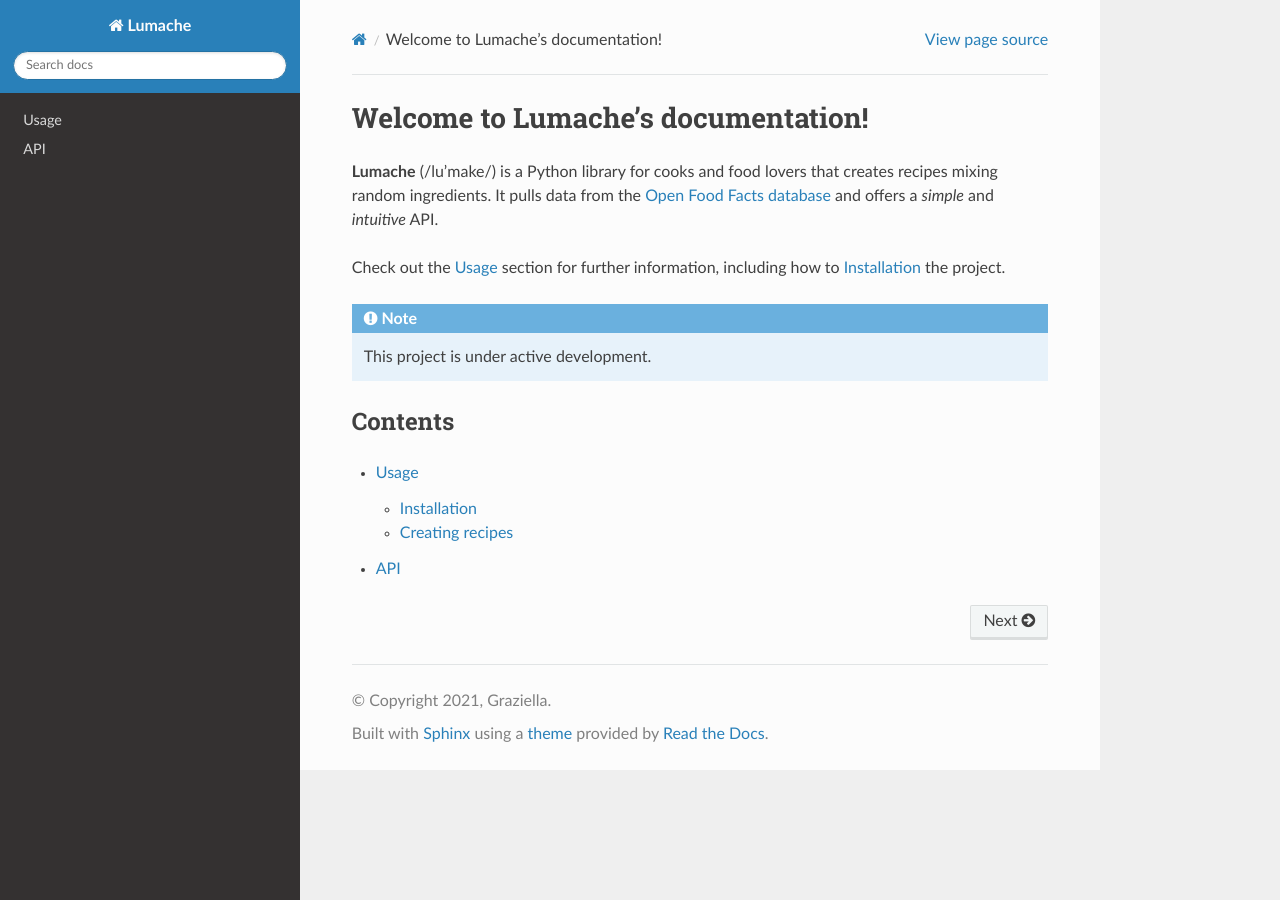
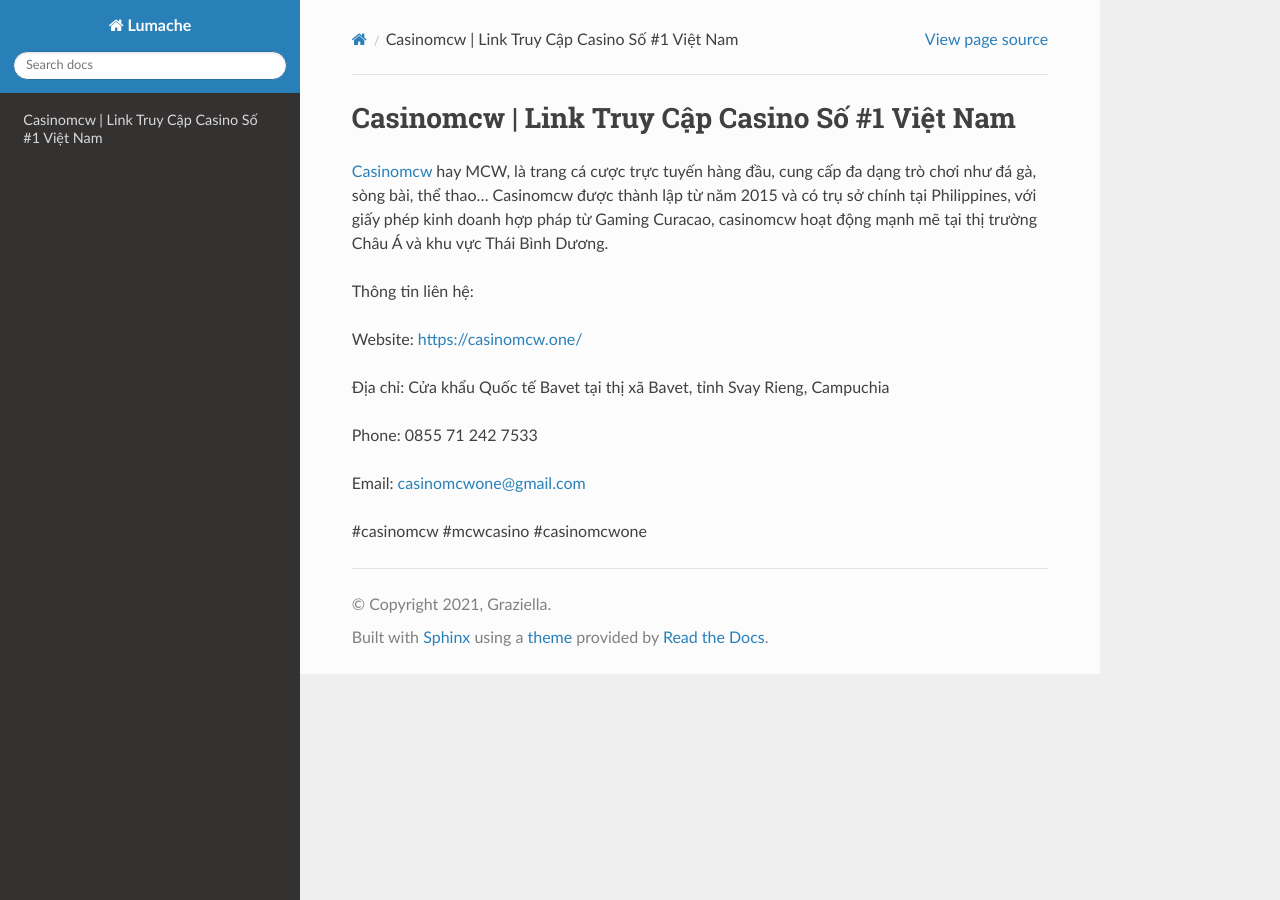
Before and after one commit to antonniotrombeta/casinomcwone, a Sphinx documentation site: the page built from docs/source/index.rst, in a window 1280 px wide. Built offline with Sphinx 7.4.7 and the Read the Docs theme 3.1.0, drawn with Linux system fonts in a browser that asks for light colours.

Commit message:
Update index.rst

```diff
--- a/docs/source/index.rst
+++ b/docs/source/index.rst
@@ -1,22 +1,16 @@
-Welcome to Lumache's documentation!
+Casinomcw | Link Truy Cập Casino Số #1 Việt Nam
 ===================================
 
-**Lumache** (/lu'make/) is a Python library for cooks and food lovers
-that creates recipes mixing random ingredients.
-It pulls data from the `Open Food Facts database <https://world.openfoodfacts.org/>`_
-and offers a *simple* and *intuitive* API.
+`Casinomcw <https://casinomcw.one/>`_ hay MCW, là trang cá cược trực tuyến hàng đầu, cung cấp đa dạng trò chơi như đá gà, sòng bài, thể thao... Casinomcw được thành lập từ năm 2015 và có trụ sở chính tại Philippines, với giấy phép kinh doanh hợp pháp từ Gaming Curacao, casinomcw hoạt động mạnh mẽ tại thị trường Châu Á và khu vực Thái Bình Dương.
 
-Check out the :doc:`usage` section for further information, including
-how to :ref:`installation` the project.
+Thông tin liên hệ:
 
-.. note::
+Website: https://casinomcw.one/
 
-   This project is under active development.
+Địa chỉ: Cửa khẩu Quốc tế Bavet tại thị xã Bavet, tỉnh Svay Rieng, Campuchia
 
-Contents
---------
+Phone: 0855 71 242 7533
 
-.. toctree::
+Email: casinomcwone@gmail.com
 
-   usage
-   api
+#casinomcw #mcwcasino #casinomcwone
```
